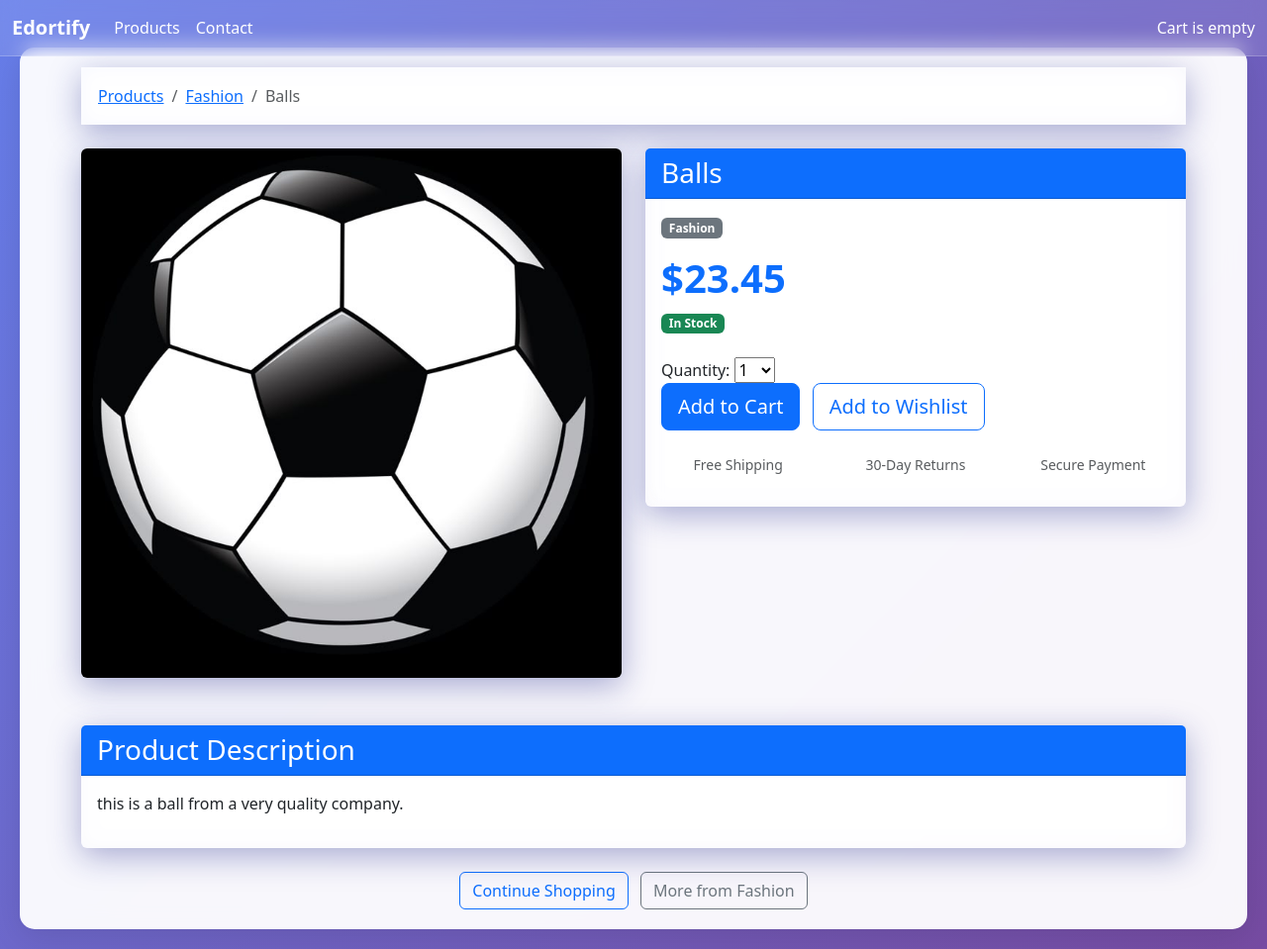
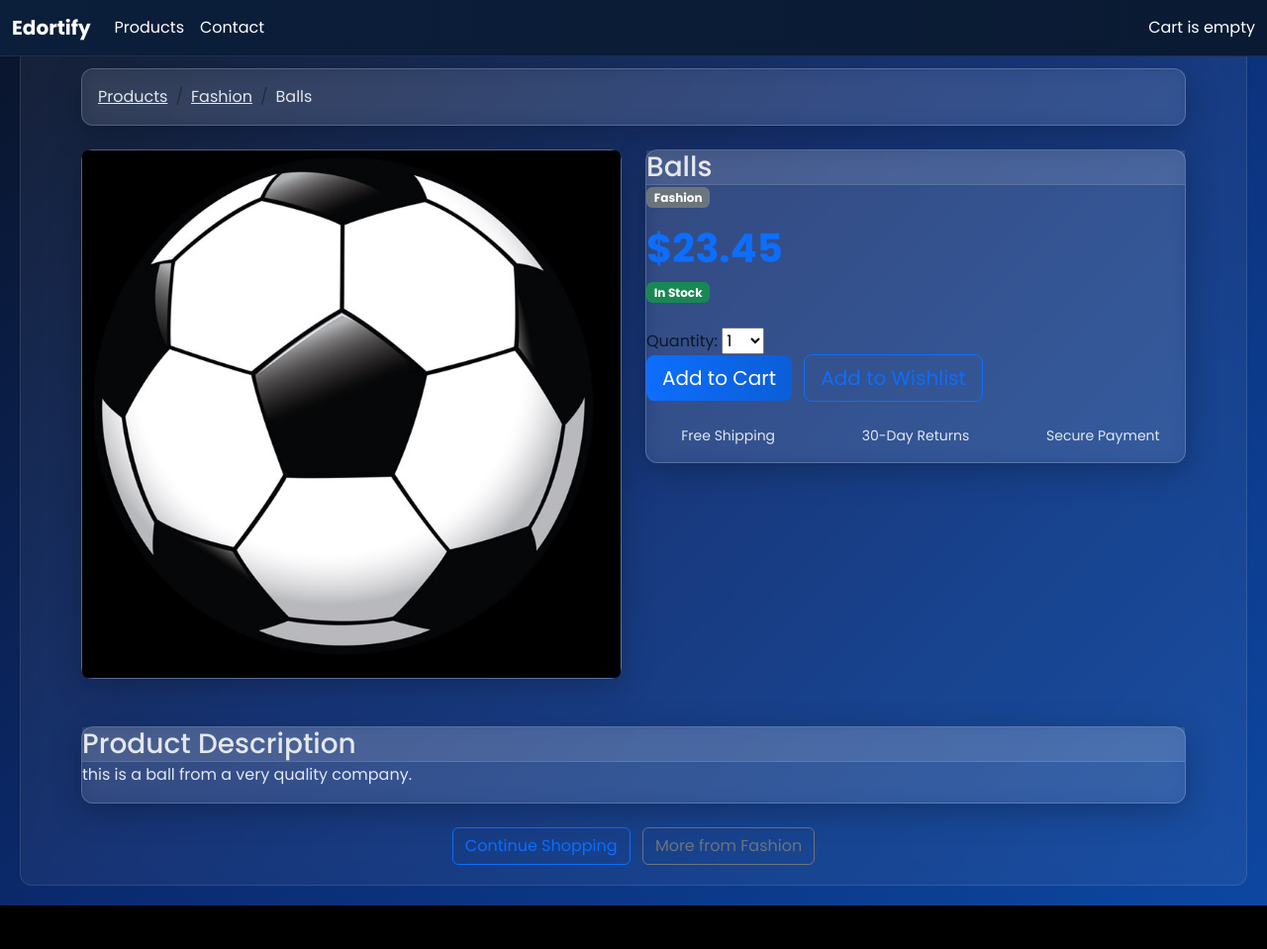
Before and after one commit to edortie03/Ecommerce, a Django app: a page that uses Shop/Product/templates/shop/base.html in a window 1280 px wide. Shown: the whole page at 99% size. After the commit the page ends 915 px from the top, so only its background shows below. Run offline with Django 5.2, Linux system fonts and the light colour scheme; data comes from the database, SQL or seed files in the repository; both versions use the stored data as it was after the commit; some libraries are stand-ins or nearby versions.

Commit message:
still on

```diff
--- a/Shop/Product/templates/shop/base.html
+++ b/Shop/Product/templates/shop/base.html
@@ -7,31 +7,156 @@
     <title>{% block title %}Edortify{% endblock %}</title>
     <link href="https://cdn.jsdelivr.net/npm/bootstrap@5.3.0/dist/css/bootstrap.min.css" rel="stylesheet">
     <link href="{% static 'css/base.css' %}" rel="stylesheet">
+    <link href="https://fonts.googleapis.com/css2?family=Poppins:wght@300;400;500;600;700&display=swap" rel="stylesheet">
     <style>
-        .glassmorphism {
-            background: rgba(255, 255, 255, 0.25);
+        body {
+            font-family: 'Poppins', sans-serif;
+            background: linear-gradient(135deg, #0a1429, #0b2a6f 45%, #0d47a1);
+            min-height: 100vh;
+            color: #0f172a;
+        }
+
+        .navbar {
+            background: linear-gradient(to right, #0b1e3a, #0a1a33);
+            border-bottom: 1px solid rgba(255, 255, 255, 0.08);
+        }
+
+        .navbar-brand {
+            color: #0d6efd;
+        }
+
+        .navbar-brand:hover {
+            color: #0b5ed7;
+        }
+
+        .nav-link {
+            color: #cbd5e1;
+        }
+
+        .nav-link:hover, .nav-link.active {
+            color: #93c5fd;
+        }
+
+        /* Surface card */
+        .surface-card {
+            background: rgba(255, 255, 255, 0.08);
+            border: 1px solid rgba(255, 255, 255, 0.2);
+            border-radius: 12px;
+            backdrop-filter: blur(10px) saturate(140%);
+            -webkit-backdrop-filter: blur(10px) saturate(140%);
+            box-shadow: 0 8px 32px rgba(0,0,0,0.25);
+        }
+
+        .shadow-hover {
+            transition: transform .25s ease, box-shadow .25s ease;
+        }
+
+        .shadow-hover:hover {
+            transform: translateY(-4px);
+            box-shadow: 0 8px 24px rgba(0,0,0,.1);
+        }
+
+        /* Contact specific */
+        .contact-title {
+            color: #e5e7eb;
+        }
+
+        .contact-text {
+            color: #c7d2fe;
+        }
+
+        .form-control {
+            border-radius: 6px;
+            border: 1px solid #cbd5e1;
+            background: #fff;
+        }
+
+        .form-control:focus {
+            border-color: #0d6efd;
+            box-shadow: 0 0 0 .25rem rgba(13,110,253,.15);
+        }
+
+        /* Footer */
+        footer {
+            background: linear-gradient(to right, #0f172a, #111827);
+        }
+
+        footer h5 {
+            color: #ffffff;
+        }
+
+        footer p, footer a {
+            color: #cbd5e1;
+        }
+
+        footer a:hover {
+            color: #0d6efd;
+        }
+
+        .social-icons a {
+            font-size: 1.5rem;
+            margin-right: 15px;
+            color: #cbd5e1;
+            transition: color 0.3s ease;
+        }
+
+        .social-icons a:hover {
+            color: #0d6efd;
+        }
+
+        /* Buttons */
+        .btn-primary {
+            background: linear-gradient(to right, #0d6efd, #0b5ed7);
+            border: none;
+        }
+
+        .btn-primary:hover {
+            background: linear-gradient(to right, #0b5ed7, #0949a6);
+        }
+
+        /* Contrast overrides for text inside white cards */
+        .surface-card .contact-title {
+            color: #e5e7eb;
+        }
+
+        .surface-card .contact-text {
+            color: #e2e8f0;
+        }
+
+        .surface-card a {
+            color: #93c5fd;
+        }
+
+        .surface-card a:hover {
+            color: #bfdbfe;
+        }
+
+        /* Content wrapper */
+        .content-wrapper {
+            background: rgba(255, 255, 255, 0.05);
             backdrop-filter: blur(10px);
-            -webkit-backdrop-filter: blur(10px);
-            border: 1px solid rgba(255, 255, 255, 0.18);
-            box-shadow: 0 8px 32px 0 rgba(31, 38, 135, 0.37);
-        }
-        .navbar-glass {
-            background: rgba(255, 255, 255, 0.1);
-            backdrop-filter: blur(10px);
-            -webkit-backdrop-filter: blur(10px);
-            border-bottom: 1px solid rgba(255, 255, 255, 0.2);
-        }
-        body {
-            background: linear-gradient(135deg, #667eea 0%, #764ba2 100%);
-            min-height: 100vh;
-        }
-        .content-wrapper {
-            background: rgba(255, 255, 255, 0.95);
-            backdrop-filter: blur(10px);
-            border-radius: 15px;
+            border-radius: 12px;
             margin: 20px;
             padding: 20px;
-            box-shadow: 0 8px 32px rgba(0, 0, 0, 0.1);
+            border: 1px solid rgba(255, 255, 255, 0.1);
+        }
+
+        /* Text colors for better contrast */
+        .text-primary { color: #0d6efd !important; }
+        .text-muted { color: #94a3b8 !important; }
+        .text-white { color: #ffffff !important; }
+
+        /* Card styling */
+        .card {
+            background: rgba(255, 255, 255, 0.08);
+            border: 1px solid rgba(255, 255, 255, 0.2);
+            border-radius: 12px;
+            backdrop-filter: blur(10px);
+        }
+
+        .card-header {
+            background: rgba(255, 255, 255, 0.1);
+            border-bottom: 1px solid rgba(255, 255, 255, 0.1);
         }
     </style>
 </head>
--- a/Shop/Product/templates/shop/product/detail.html
+++ b/Shop/Product/templates/shop/product/detail.html
@@ -8,16 +8,16 @@
 {% block content %}
 <div class="container">
    <nav aria-label="breadcrumb" class="mb-4">
-       <ol class="breadcrumb glassmorphism p-3">
-           <li class="breadcrumb-item"><a href="{% url 'Product:product_list' %}">Products</a></li>
-           <li class="breadcrumb-item"><a href="{{ product.category.get_absolute_url }}">{{ product.category }}</a></li>
-           <li class="breadcrumb-item active" aria-current="page">{{ product.name }}</li>
+       <ol class="breadcrumb surface-card p-3">
+           <li class="breadcrumb-item"><a href="{% url 'Product:product_list' %}" class="contact-text">Products</a></li>
+           <li class="breadcrumb-item"><a href="{{ product.category.get_absolute_url }}" class="contact-text">{{ product.category }}</a></li>
+           <li class="breadcrumb-item active contact-title" aria-current="page">{{ product.name }}</li>
        </ol>
    </nav>
 
    <div class="row">
        <div class="col-lg-6 mb-4">
-           <div class="card glassmorphism">
+           <div class="surface-card shadow-hover">
                <div class="card-body p-0">
                    <img src="{% if product.image %}{{ product.image.url }}{% else %}{% static 'images/no_image.png' %}{% endif %}"
                         class="img-fluid rounded" alt="{{ product.name }}">
@@ -26,9 +26,9 @@
        </div>
 
        <div class="col-lg-6">
-           <div class="card glassmorphism">
-               <div class="card-header bg-primary text-white">
-                   <h1 class="h3 mb-0">{{ product.name }}</h1>
+           <div class="surface-card shadow-hover">
+               <div class="card-header">
+                   <h1 class="h3 mb-0 contact-title">{{ product.name }}</h1>
                </div>
                <div class="card-body">
                    <div class="mb-3">
@@ -64,15 +64,15 @@
                    <div class="row text-center">
                        <div class="col-4">
                            <i class="fas fa-shipping-fast fa-2x text-primary mb-2"></i>
-                           <p class="small text-muted">Free Shipping</p>
+                           <p class="small contact-text">Free Shipping</p>
                        </div>
                        <div class="col-4">
                            <i class="fas fa-undo fa-2x text-primary mb-2"></i>
-                           <p class="small text-muted">30-Day Returns</p>
+                           <p class="small contact-text">30-Day Returns</p>
                        </div>
                        <div class="col-4">
                            <i class="fas fa-shield-alt fa-2x text-primary mb-2"></i>
-                           <p class="small text-muted">Secure Payment</p>
+                           <p class="small contact-text">Secure Payment</p>
                        </div>
                    </div>
                </div>
@@ -82,17 +82,17 @@
 
    <div class="row mt-4">
        <div class="col-12">
-           <div class="card glassmorphism">
-               <div class="card-header bg-primary text-white">
-                   <h3 class="mb-0"><i class="fas fa-info-circle"></i> Product Description</h3>
+           <div class="surface-card shadow-hover">
+               <div class="card-header">
+                   <h3 class="mb-0 contact-title"><i class="fas fa-info-circle"></i> Product Description</h3>
                </div>
                <div class="card-body">
                    {% if product.description %}
-                       <div class="product-description">
+                       <div class="product-description contact-text">
                            {{ product.description|linebreaks }}
                        </div>
                    {% else %}
-                       <p class="text-muted">No description available for this product.</p>
+                       <p class="contact-text">No description available for this product.</p>
                    {% endif %}
                </div>
            </div>
@@ -113,25 +113,32 @@
 
 <style>
 .product-description {
-   line-height: 1.6;
+    line-height: 1.6;
 }
 
-.card {
-   border: none;
-   transition: transform 0.3s ease;
+.surface-card {
+    transition: transform 0.3s ease;
 }
 
-.card:hover {
-   transform: translateY(-2px);
+.surface-card:hover {
+    transform: translateY(-2px);
 }
 
 .breadcrumb {
-   background: rgba(255, 255, 255, 0.1);
-   border: 1px solid rgba(255, 255, 255, 0.2);
+    background: rgba(255, 255, 255, 0.08);
+    border: 1px solid rgba(255, 255, 255, 0.2);
 }
 
 .btn:disabled {
-   opacity: 0.6;
+    opacity: 0.6;
+}
+
+.card-img-container img {
+    transition: transform 0.3s ease;
+}
+
+.card-img-container:hover img {
+    transform: scale(1.05);
 }
 </style>
 {% endblock %}
```
Also changed, not shown: Shop/Product/templates/base.html (added, +52 -0 lines), Shop/Product/templates/product_detail.html (added, +24 -0 lines), Shop/Product/templates/product_list.html (added, +26 -0 lines), Shop/Product/templates/product_search.html (added, +27 -0 lines), Shop/Product/templates/shop/product/contact.html (+12 -12 lines), Shop/Product/templates/shop/product/list.html (+10 -10 lines), Shop/Product/templates/shop/product/search.html (+10 -10 lines), Shop/db.sqlite3.
